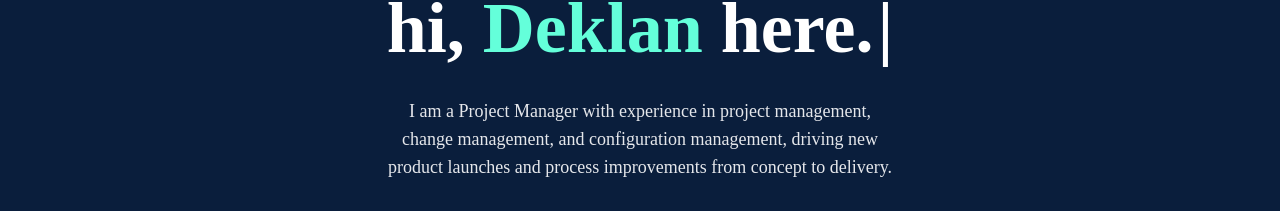
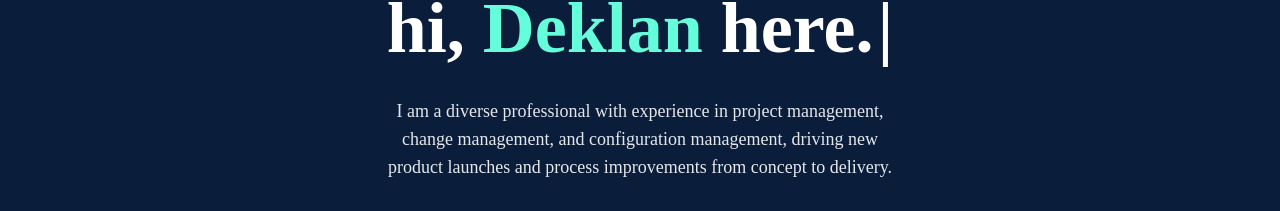
Before and after one commit to deklanphillips/portfolio, a React (Vite) app: page / in a window 1280 px wide. Shown: the part 430-641 px from the top of the page. Built offline with nearby package versions, Linux system fonts and the light colour scheme; a web font is replaced by a local one.

Commit message:
Reword home hero intro
Change the hero intro to describe a diverse professional with
experience in project, change, and configuration management.

Co-Authored-By: Claude Opus 4.8 <noreply@anthropic.com>
Claude-Session: https://claude.ai/code/session_015Zvnoxy2UXcLghvoAi1b5a

```diff
--- a/src/Components/sections/home.jsx
+++ b/src/Components/sections/home.jsx
@@ -47,7 +47,7 @@ export const Home = () => {
 
         {/* Shortened Introduction Text */}
         <p className="text-gray-200 text-lg mb-8 max-w-lg mx-auto">
-          I am a Project Manager with experience in project management, change management,
+          I am a diverse professional with experience in project management, change management,
           and configuration management, driving new product launches and process improvements
           from concept to delivery.
         </p>
```
